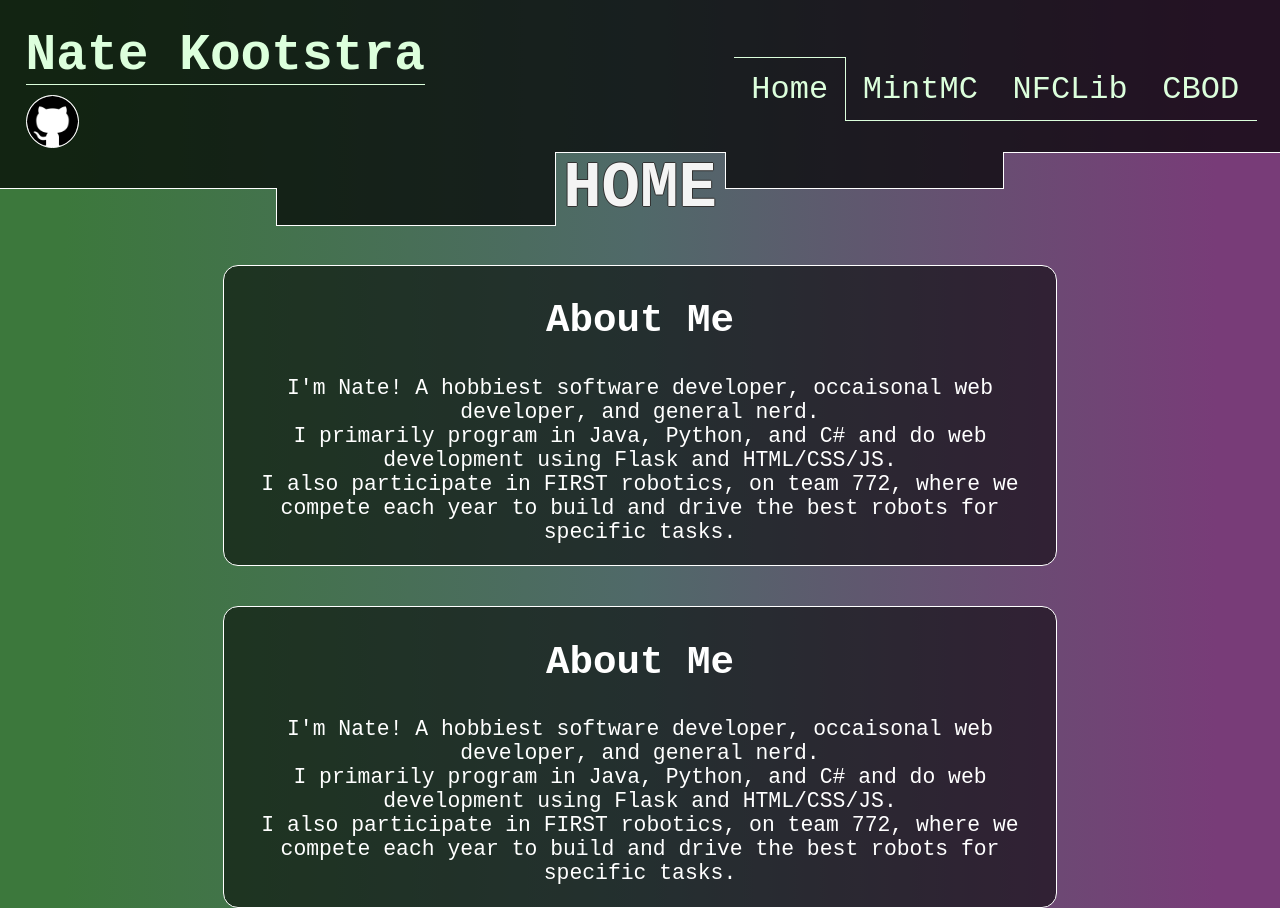
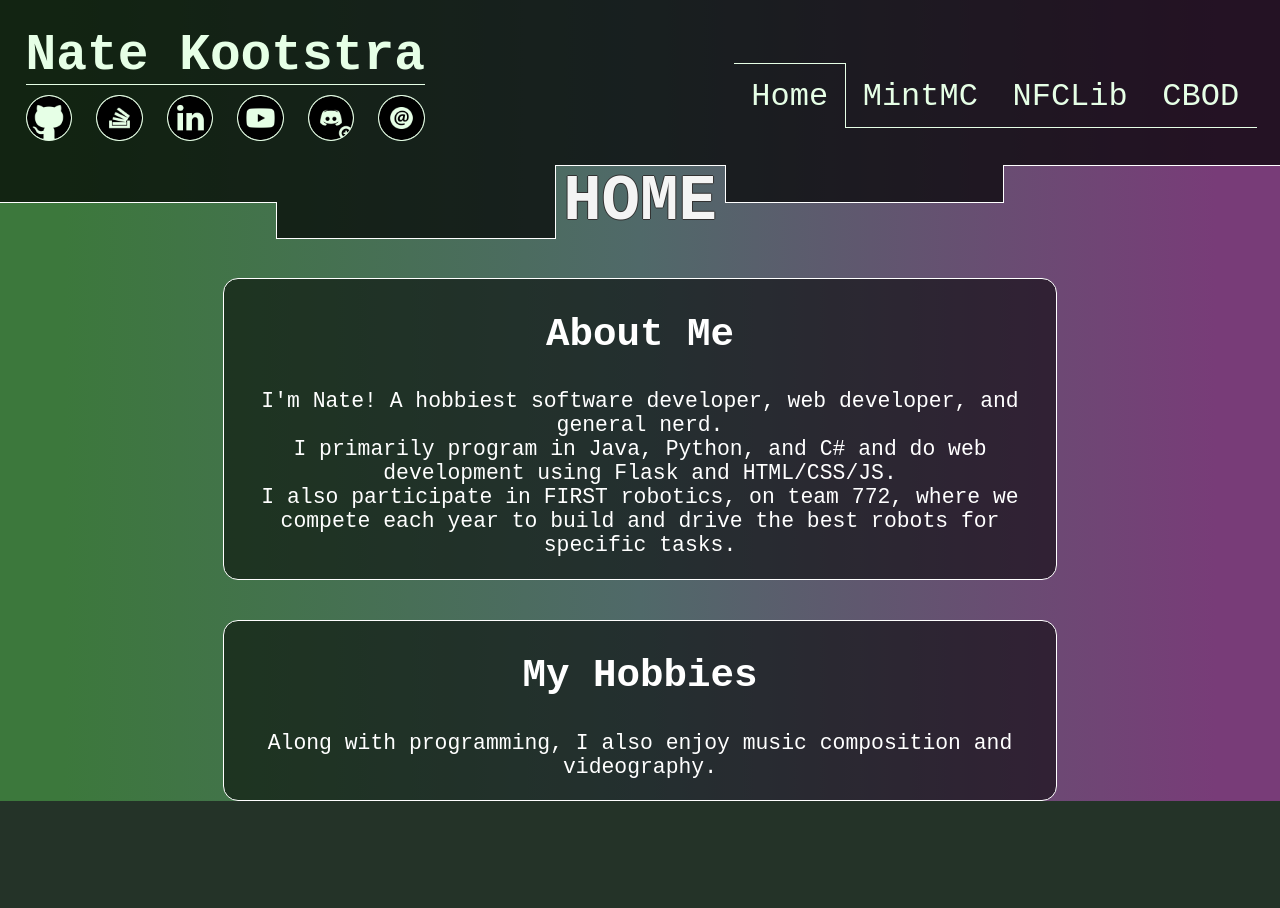
Before and after one commit to NateKootstra/natekootstra.dev, a Flask app: page / in a window 1280 px wide. After the commit the page ends 801 px from the top, so only its background shows below. Run offline with Flask 3, Linux system fonts and the light colour scheme.

Commit message:
Updated socials and formatting.

```diff
--- a/static/styles/base/core.css
+++ b/static/styles/base/core.css
@@ -1,5 +1,4 @@
 body {
-    background-color: rgb(30, 60, 30);
     background: linear-gradient(90deg, rgb(60, 120, 60) 5%, rgb(80, 105, 105) 50%, rgb(120, 60, 120) 95%);
     margin: 0px;
     height: 100%;
--- a/static/styles/base/image.css
+++ b/static/styles/base/image.css
@@ -11,12 +11,13 @@ img.main {
 }
 
 img.social {
-    background-color: white;
-    border: 1px solid white;
+    background-color: rgb(230, 255, 230);
+    border: 1px solid rgb(230, 255, 230);
     border-radius: 100%;
 
-    width: 4vw;
-    height: 4vw;
+    width: 3.5vw;
+    height: 3.5vw;
 
     margin-top: 10px;
+    margin-bottom: 20px;
 }
--- a/static/styles/base/navbar.css
+++ b/static/styles/base/navbar.css
@@ -6,6 +6,12 @@ div.navbarSection {
     padding-right: 2vw;
     padding-top: 2vw;
     padding-bottom: 0vw;
+    display: flex;
+    justify-content: space-between;
+    align-items: center;
+}
+
+div.social {
     display: flex;
     justify-content: space-between;
     align-items: center;
@@ -24,7 +30,7 @@ h1.title {
 
     font-size: 4vw;
     font-family: "Courier New", "Lucida Console", monospace;
-    color: rgb(220, 255, 220);
+    color: rgb(230, 255, 230);
 }
 
 
@@ -50,7 +56,7 @@ li.navbar a {
 
     font-size: 2.5vw;
     font-family: "Courier New", "Lucida Console", monospace;
-    color: rgb(220, 255, 220);
+    color: rgb(230, 255, 230);
     text-decoration: none;
 }
 
--- a/static/styles/mintmc/subtitle.css
+++ b/static/styles/mintmc/subtitle.css
@@ -19,6 +19,7 @@ div.subtitlePadding:nth-child(4) div {
     background-color: rgb(0, 0, 0, 0.7);
 
     height: 50%;
+    width: calc(100% - 1px);
 
     border-bottom: 1px solid white;
     border-left: 1px solid white;
@@ -28,13 +29,13 @@ div.subtitlePadding:nth-child(5) div:nth-child(1) {
     height: 50%;
 
     background-color: rgb(0, 0, 0, 0.7);
+    border-left: none;
 }
 
 div.subtitlePadding:nth-child(5) div:nth-child(2) {
     height: 50%;
 
     background-color: rgb(0, 0, 0, 0.7);
-
     border-bottom: 1px solid white;
     border-left: 1px solid white;
 }
--- a/templates/home/index.html
+++ b/templates/home/index.html
@@ -30,8 +30,25 @@
         <h1 class="title">Nate Kootstra</h1>
         <!-- Social Media Links -->
         <div class="social">
+          <!-- Github -->
           <a href="https://github.com/natekootstra">
             <img class="social" src="{{ url_for('static', filename='images/icons/github.png')}}">
+          </a>
+          <!-- StackOverflow -->
+          <a href="https://stackoverflow.com/users/27553756/nate-kootstra">
+            <img class="social" src="{{ url_for('static', filename='images/icons/stackoverflow.png')}}">
+          </a>
+          <a href="https://github.com/natekootstra">
+            <img class="social" src="{{ url_for('static', filename='images/icons/linkedin.png')}}">
+          </a>
+          <a href="https://www.youtube.com/@NateKootstra/featured">
+            <img class="social" src="{{ url_for('static', filename='images/icons/youtube.png')}}">
+          </a>
+          <a href="https://discord.com/users/707734489622904932">
+            <img class="social" src="{{ url_for('static', filename='images/icons/discord.png')}}">
+          </a>
+          <a href="mailto:natekootstra@gmail.com">
+            <img class="social" src="{{ url_for('static', filename='images/icons/email.png')}}">
           </a>
         </div>
       </div>
@@ -64,27 +81,26 @@
     </div>
     <!-- Subtitle Section End -->
 
+
+
     <!-- About Me Section -->
     <div class="sectionContainer">
       <h2 class="sectionTitle">About Me</h2>
 
-      <p> I'm Nate! A hobbiest software developer, occaisonal web developer, and general nerd.<br>
+      <p> I'm Nate! A hobbiest software developer, web developer, and general nerd.<br>
         I primarily program in Java, Python, and C# and do web development using Flask and HTML/CSS/JS.<br>
         I also participate in FIRST robotics, on team 772, where we compete each year to build and drive the best
         robots
         for specific tasks.<br>
       </p>
     </div>
+    <!-- About Me Section End -->
 
     <!-- My Hobbies -->
     <div class="sectionContainer">
-      <h2 class="sectionTitle">About Me</h2>
+      <h2 class="sectionTitle">My Hobbies</h2>
 
-      <p> I'm Nate! A hobbiest software developer, occaisonal web developer, and general nerd.<br>
-        I primarily program in Java, Python, and C# and do web development using Flask and HTML/CSS/JS.<br>
-        I also participate in FIRST robotics, on team 772, where we compete each year to build and drive the best
-        robots
-        for specific tasks.<br>
+      <p> Along with programming, I also enjoy music composition and videography.<br>
       </p>
     </div>
 
```
Also changed, not shown: templates/home/mintmc.html (+28 -1 lines), static/images/icons/discord.png (added), static/images/icons/email.png (added).
